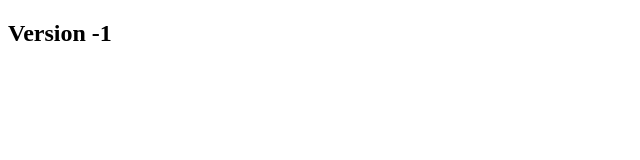
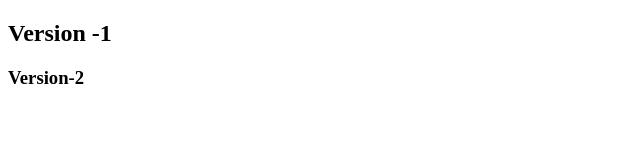
Before and after one commit to SaiTeja0545/gitversion, a plain HTML site: page index.html in a window 1280 px wide. Shown: the full height of the page, 0-640 px from the left. Drawn offline with Linux system fonts and the light colour scheme.

Commit message:
Version-2

```diff
--- a/index.html
+++ b/index.html
@@ -7,5 +7,6 @@
 </head>
 <body>
     <h2>Version -1</h2>
+    <h3>Version-2</h3>
 </body>
 </html>
```
